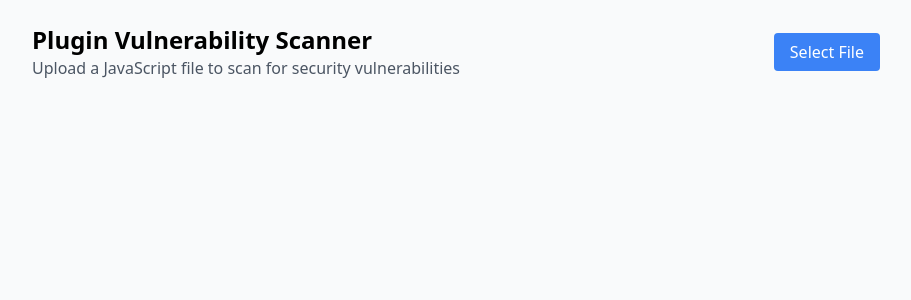
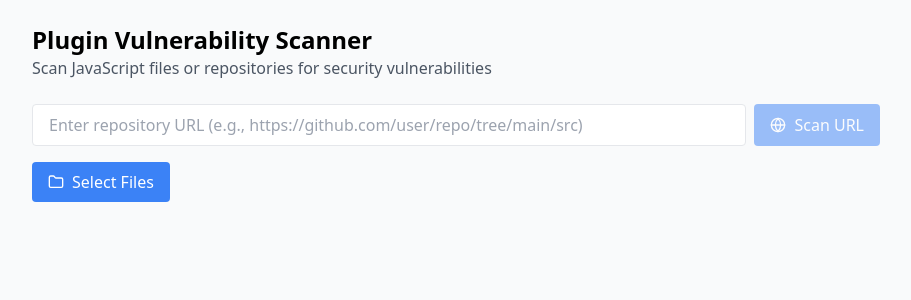
Before and after one commit to DMontgomery40/SecurityLens, a React (Vite) app: page / in a window 1280 px wide. Shown: the top 300 px of the page, without its empty margins (184-1095 px from the left). Built offline with nearby package versions, Linux system fonts and the light colour scheme.

Commit message:
Update ScannerUI.jsx

```diff
--- a/src/components/ScannerUI.jsx
+++ b/src/components/ScannerUI.jsx
@@ -1,58 +1,167 @@
 import React, { useState } from 'react';
-import { AlertTriangle } from 'lucide-react';
+import { AlertTriangle, CheckCircle2, Globe, Folder } from 'lucide-react';
 import VulnerabilityScanner from '../lib/scanner';
-import ScanButton from './ScanButton';
 import ScanResults from './ScanResults';
 
 const ScannerUI = () => {
     const [scanResults, setScanResults] = useState(null);
     const [scanning, setScanning] = useState(false);
     const [error, setError] = useState(null);
+    const [progress, setProgress] = useState({ current: 0, total: 0 });
+    const [urlInput, setUrlInput] = useState('');
+    const [successMessage, setSuccessMessage] = useState('');
 
     const handleFileSelect = async (event) => {
-        const file = event.target.files[0];
-        if (!file) return;
+        const files = event.target.files;
+        if (!files || files.length === 0) return;
 
         setScanning(true);
         setError(null);
+        setScanResults(null);
+        setSuccessMessage('');
+        setProgress({ current: 0, total: files.length });
 
         try {
             const scanner = new VulnerabilityScanner();
-            const content = await file.text();
-            const findings = await scanner.scanFile(content, file.name);
-            const report = scanner.generateReport(findings);
-            setScanResults(report);
+            let allFindings = [];
+
+            for (let i = 0; i < files.length; i++) {
+                const file = files[i];
+                setProgress(prev => ({ ...prev, current: i + 1 }));
+
+                const content = await file.text();
+                const findings = await scanner.scanFile(content, file.name);
+                if (findings.length > 0) {
+                    allFindings = [...allFindings, ...findings];
+                }
+            }
+
+            if (allFindings.length === 0) {
+                setSuccessMessage(`${files.length} file${files.length > 1 ? 's' : ''} scanned. No vulnerabilities found!`);
+            } else {
+                const report = scanner.generateReport(allFindings);
+                setScanResults(report);
+            }
         } catch (err) {
             setError(err.message);
         } finally {
             setScanning(false);
+            setProgress({ current: 0, total: 0 });
+        }
+    };
+
+    const handleUrlScan = async () => {
+        if (!urlInput) return;
+
+        setScanning(true);
+        setError(null);
+        setScanResults(null);
+        setSuccessMessage('');
+
+        try {
+            const scanner = new VulnerabilityScanner();
+            const files = await scanner.fetchRepositoryFiles(urlInput);
+            setProgress({ current: 0, total: files.length });
+
+            let allFindings = [];
+            for (let i = 0; i < files.length; i++) {
+                const file = files[i];
+                setProgress(prev => ({ ...prev, current: i + 1 }));
+                const findings = await scanner.scanFile(file.content, file.path);
+                if (findings.length > 0) {
+                    allFindings = [...allFindings, ...findings];
+                }
+            }
+
+            if (allFindings.length === 0) {
+                setSuccessMessage(`Repository scanned. No vulnerabilities found!`);
+            } else {
+                const report = scanner.generateReport(allFindings);
+                setScanResults(report);
+            }
+        } catch (err) {
+            setError(err.message);
+        } finally {
+            setScanning(false);
+            setProgress({ current: 0, total: 0 });
         }
     };
 
     return (
         <div className="p-6 max-w-4xl mx-auto">
-            <div className="flex items-center justify-between mb-6">
-                <div>
-                    <h1 className="text-2xl font-bold">Plugin Vulnerability Scanner</h1>
-                    <p className="text-gray-600">Upload a JavaScript file to scan for security vulnerabilities</p>
+            <div className="mb-6">
+                <h1 className="text-2xl font-bold">Plugin Vulnerability Scanner</h1>
+                <p className="text-gray-600">Scan JavaScript files or repositories for security vulnerabilities</p>
+            </div>
+
+            <div className="space-y-4 mb-6">
+                {/* URL Input */}
+                <div className="flex gap-2">
+                    <div className="flex-1">
+                        <input
+                            type="text"
+                            value={urlInput}
+                            onChange={(e) => setUrlInput(e.target.value)}
+                            placeholder="Enter repository URL (e.g., https://github.com/user/repo/tree/main/src)"
+                            className="w-full px-4 py-2 border rounded"
+                        />
+                    </div>
+                    <button
+                        onClick={handleUrlScan}
+                        disabled={scanning || !urlInput}
+                        className="px-4 py-2 bg-blue-500 text-white rounded hover:bg-blue-600 disabled:opacity-50 flex items-center gap-2"
+                    >
+                        <Globe className="h-4 w-4" />
+                        Scan URL
+                    </button>
                 </div>
-                <div>
+
+                {/* File Input */}
+                <div className="flex items-center gap-2">
                     <input
                         type="file"
                         accept=".js,.ts,.jsx,.tsx"
                         onChange={handleFileSelect}
                         className="hidden"
                         id="fileInput"
+                        multiple
                     />
                     <label
                         htmlFor="fileInput"
-                        className="px-4 py-2 bg-blue-500 text-white rounded hover:bg-blue-600 cursor-pointer disabled:opacity-50"
+                        className="px-4 py-2 bg-blue-500 text-white rounded hover:bg-blue-600 cursor-pointer disabled:opacity-50 flex items-center gap-2"
                     >
-                        {scanning ? 'Scanning...' : 'Select File'}
+                        <Folder className="h-4 w-4" />
+                        Select Files
                     </label>
                 </div>
             </div>
 
+            {/* Progress Bar */}
+            {scanning && progress.total > 0 && (
+                <div className="mb-4">
+                    <div className="h-2 bg-gray-200 rounded-full">
+                        <div
+                            className="h-2 bg-blue-500 rounded-full transition-all duration-300"
+                            style={{ width: `${(progress.current / progress.total) * 100}%` }}
+                        ></div>
+                    </div>
+                    <div className="text-sm text-gray-600 mt-1">
+                        Scanning file {progress.current} of {progress.total}
+                    </div>
+                </div>
+            )}
+
+            {/* Success Message */}
+            {successMessage && (
+                <div className="mb-4 p-4 bg-green-100 text-green-700 rounded">
+                    <div className="flex items-center">
+                        <CheckCircle2 className="h-5 w-5 mr-2" />
+                        <div>{successMessage}</div>
+                    </div>
+                </div>
+            )}
+
+            {/* Error Message */}
             {error && (
                 <div className="mb-4 p-4 bg-red-100 text-red-700 rounded">
                     <div className="flex items-center">
```
